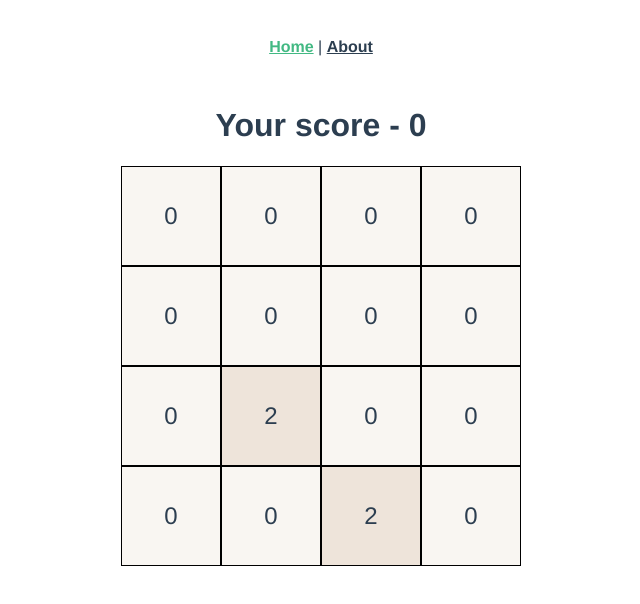
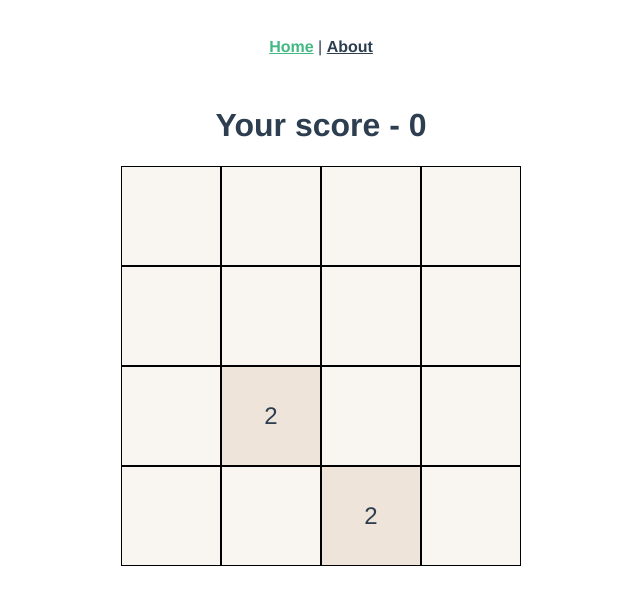
Before and after one commit to zendau/vue2048, a Vue app: page / in a window 1280 px wide. Shown: the top 604 px of the page, without its empty margins (319-959 px from the left). Built offline with nearby package versions, Linux system fonts and the light colour scheme.

Commit message:
end game

```diff
--- a/src/components/Cell.vue
+++ b/src/components/Cell.vue
@@ -1,6 +1,6 @@
 <template>
   <div class="cell">
-   <p v-bind:class="[cellData === 0 ? 'cell-data' : 'cell-data--active']">{{cellData}}</p>
+   <p v-bind:class="[cellData === 0 ? 'cell-data' : 'cell-data--active']">{{cellNumber}}</p>
   </div>
 </template>
 
@@ -9,6 +9,11 @@ export default {
   name: 'HelloWorld',
   props: {
     cellData: Number
+  },
+  computed: {
+    cellNumber() {
+      return this.cellData !== 0 ? this.cellData : ""
+    }
   }
 }
 </script>
--- a/src/views/Board.vue
+++ b/src/views/Board.vue
@@ -22,7 +22,9 @@ export default {
   data() {
     return {
       cells: [],
-      globalScore: 0
+      globalScore: 0,
+      lockHorizontal: false,
+      lockVertical: false
     }
   },
   mounted() {
@@ -75,9 +77,10 @@ export default {
       tempCells.forEach(row => {
         for (let i = 3; i >= 0; i--) {
           if (row[i] === row[i-1] && row[i] !== 0) {
-            // добавить row[i] * 2 в глобальную сумму
             row[i-1] = row[i] * 2
             this.globalScore += row[i] * 2
+            this.lockHorizontal = false
+            this.lockVertical = false
             row[i] = 0
           }
         }
@@ -92,6 +95,9 @@ export default {
         for (let i = 0; i < 4; i++) {
           if (row[i] === row[i+1] && row[i] !== 0) {
             row[i+1] = row[i] * 2
+            this.globalScore += row[i] * 2
+            this.lockHorizontal = false
+            this.lockVertical = false
             row[i] = 0
           }
         }
@@ -114,18 +120,21 @@ export default {
       }, [])
 
       if (emptyCells.length === 0) {
-        console.log("YOU ARE LOSE")
+
+        if (this.lockHorizontal && this.lockVertical) {
+          alert("YOU ARE LOSE")
+        }
+
+      } else {
+        rndPos = Math.floor(Math.random() * emptyCells.length)
+        console.log("rndElement", rndPos, emptyCells[rndPos])
+        this.cells[emptyCells[rndPos]] = 2
       }
-
-      rndPos = Math.floor(Math.random() * emptyCells.length)
-      console.log("rndElement", rndPos, emptyCells[rndPos])
-      this.cells[emptyCells[rndPos]] = 2
-
     },
     moveLeft() {
 
       // Создание двумерного массива с одномерного
-      const tempCells = this.chunkArray(this.cells, 4)
+      let tempCells = this.chunkArray(this.cells, 4)
 
       // Перебор двумерного массива
       tempCells.map((row,rowIndex) => {
@@ -146,14 +155,17 @@ export default {
         }
       })
 
+      tempCells = this.combaineCellsLeft(tempCells).flat()
+      this.lockHorizontal = this.cells.join() === tempCells.join()
+
       // Возвращение к одномерному массиву и сохранение данных
-      this.cells = this.combaineCellsLeft(tempCells).flat()
+      this.cells = tempCells
 
     },
     moveRight() {
 
       // Создание двумерного массива с одномерного
-      const tempCells = this.chunkArray(this.cells, 4)
+      let tempCells = this.chunkArray(this.cells, 4)
 
       // Перебор двумерного массива
       tempCells.map((row,rowIndex) => {
@@ -174,8 +186,11 @@ export default {
         }
       })
 
+      tempCells = this.combaineCellsRight(tempCells).flat()
+      this.lockHorizontal = this.cells.join() === tempCells.join()
+
       // Возвращение к одномерному массиву и сохранение данных
-      this.cells = this.combaineCellsRight(tempCells).flat()
+      this.cells = tempCells
     },
   moveTop() {
     // Создание двумерного массива с одномерного
@@ -203,14 +218,15 @@ export default {
     })
 
     const test = this.combaineCellsLeft(newCells)
-    tempCells = this.rowToCell(test)
+    tempCells = this.rowToCell(test).flat()
 
+    this.lockVertical = this.cells.join() === tempCells.join()
     // Возвращение к одномерному массиву и сохранение данных
-    this.cells = tempCells.flat()
+    this.cells = tempCells
   },
   moveDown() {
 
-      console.log("click")
+    console.log("click")
     // Создание двумерного массива с одномерного
     let tempCells = this.chunkArray(this.cells, 4)
 
@@ -235,10 +251,12 @@ export default {
       }
     })
 
-    tempCells = this.rowToCell(this.combaineCellsRight(newCells))
+    tempCells = this.rowToCell(this.combaineCellsRight(newCells)).flat()
+
+    this.lockVertical = this.cells.join() === tempCells.join()
 
     // Возвращение к одномерному массиву и сохранение данных
-    this.cells = tempCells.flat()
+    this.cells = tempCells
   }
   },
   name: 'Board',
```
